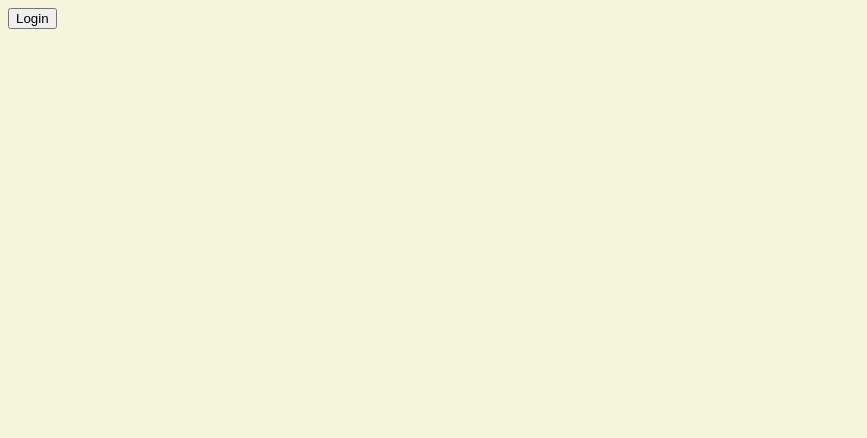
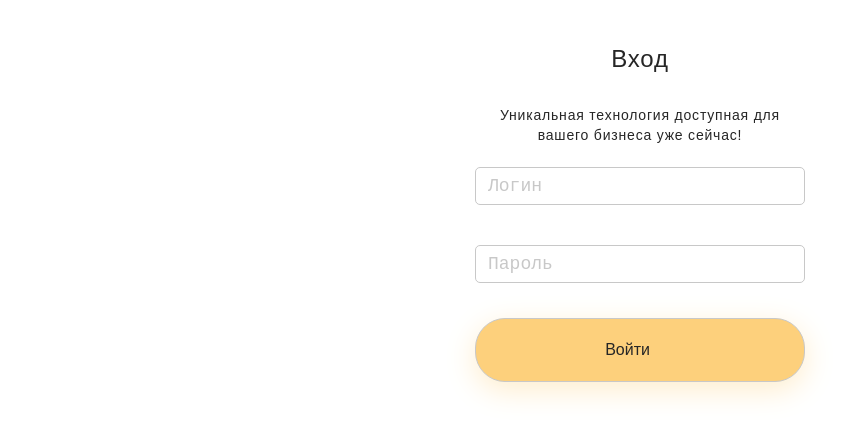
Before and after one commit to UltimaBeaR/gravitel-test-task, a React (Create React App) app: page /login in a window 1280 px wide. Shown: the top 438 px of the page, without its empty margins (0-867 px from the left). Built offline with nearby package versions, Linux system fonts and the light colour scheme.

Commit message:
Верстка формы логина + состояния ошибки и загрузки

```diff
--- /dev/null
+++ b/src/_reset.scss
@@ -0,0 +1,438 @@
+/*! destyle.css v3.0.2 | MIT License | https://github.com/nicolas-cusan/destyle.css */
+
+/* Reset box-model and set borders */
+/* ============================================ */
+
+*,
+::before,
+::after {
+  box-sizing: border-box;
+  border-style: solid;
+  border-width: 0;
+}
+
+/* Document */
+/* ============================================ */
+
+/**
+ * 1. Correct the line height in all browsers.
+ * 2. Prevent adjustments of font size after orientation changes in iOS.
+ * 3. Remove gray overlay on links for iOS.
+ */
+
+html {
+  line-height: 1.15;
+  /* 1 */
+  -webkit-text-size-adjust: 100%;
+  /* 2 */
+  -webkit-tap-highlight-color: transparent;
+  /* 3*/
+}
+
+/* Sections */
+/* ============================================ */
+
+/**
+ * Remove the margin in all browsers.
+ */
+
+body {
+  margin: 0;
+}
+
+/**
+ * Render the `main` element consistently in IE.
+ */
+
+main {
+  display: block;
+}
+
+/* Vertical rhythm */
+/* ============================================ */
+
+p,
+table,
+blockquote,
+address,
+pre,
+iframe,
+form,
+figure,
+dl {
+  margin: 0;
+}
+
+/* Headings */
+/* ============================================ */
+
+h1,
+h2,
+h3,
+h4,
+h5,
+h6 {
+  font-size: inherit;
+  font-weight: inherit;
+  margin: 0;
+}
+
+/* Lists (enumeration) */
+/* ============================================ */
+
+ul,
+ol {
+  margin: 0;
+  padding: 0;
+  list-style: none;
+}
+
+/* Lists (definition) */
+/* ============================================ */
+
+dt {
+  font-weight: bold;
+}
+
+dd {
+  margin-left: 0;
+}
+
+/* Grouping content */
+/* ============================================ */
+
+/**
+ * 1. Add the correct box sizing in Firefox.
+ * 2. Show the overflow in Edge and IE.
+ */
+
+hr {
+  box-sizing: content-box;
+  /* 1 */
+  height: 0;
+  /* 1 */
+  overflow: visible;
+  /* 2 */
+  border-top-width: 1px;
+  margin: 0;
+  clear: both;
+  color: inherit;
+}
+
+/**
+ * 1. Correct the inheritance and scaling of font size in all browsers.
+ * 2. Correct the odd `em` font sizing in all browsers.
+ */
+
+pre {
+  font-family: monospace, monospace;
+  /* 1 */
+  font-size: inherit;
+  /* 2 */
+}
+
+address {
+  font-style: inherit;
+}
+
+/* Text-level semantics */
+/* ============================================ */
+
+/**
+ * Remove the gray background on active links in IE 10.
+ */
+
+a {
+  background-color: transparent;
+  text-decoration: none;
+  color: inherit;
+}
+
+/**
+ * 1. Remove the bottom border in Chrome 57-
+ * 2. Add the correct text decoration in Chrome, Edge, IE, Opera, and Safari.
+ */
+
+abbr[title] {
+  text-decoration: underline dotted;
+  /* 2 */
+}
+
+/**
+ * Add the correct font weight in Chrome, Edge, and Safari.
+ */
+
+b,
+strong {
+  font-weight: bolder;
+}
+
+/**
+ * 1. Correct the inheritance and scaling of font size in all browsers.
+ * 2. Correct the odd `em` font sizing in all browsers.
+ */
+
+code,
+kbd,
+samp {
+  font-family: monospace, monospace;
+  /* 1 */
+  font-size: inherit;
+  /* 2 */
+}
+
+/**
+ * Add the correct font size in all browsers.
+ */
+
+small {
+  font-size: 80%;
+}
+
+/**
+ * Prevent `sub` and `sup` elements from affecting the line height in
+ * all browsers.
+ */
+
+sub,
+sup {
+  font-size: 75%;
+  line-height: 0;
+  position: relative;
+  vertical-align: baseline;
+}
+
+sub {
+  bottom: -0.25em;
+}
+
+sup {
+  top: -0.5em;
+}
+
+/* Replaced content */
+/* ============================================ */
+
+/**
+ * Prevent vertical alignment issues.
+ */
+
+svg,
+img,
+embed,
+object,
+iframe {
+  vertical-align: bottom;
+}
+
+/* Forms */
+/* ============================================ */
+
+/**
+ * Reset form fields to make them styleable.
+ * 1. Make form elements stylable across systems iOS especially.
+ * 2. Inherit text-transform from parent.
+ */
+
+button,
+input,
+optgroup,
+select,
+textarea {
+  -webkit-appearance: none;
+  /* 1 */
+  appearance: none;
+  vertical-align: middle;
+  color: inherit;
+  font: inherit;
+  background: transparent;
+  padding: 0;
+  margin: 0;
+  border-radius: 0;
+  text-align: inherit;
+  text-transform: inherit;
+  /* 2 */
+}
+
+/**
+ * Reset radio and checkbox appearance to preserve their look in iOS.
+ */
+
+[type="checkbox"] {
+  -webkit-appearance: checkbox;
+  appearance: checkbox;
+}
+
+[type="radio"] {
+  -webkit-appearance: radio;
+  appearance: radio;
+}
+
+/**
+ * Correct cursors for clickable elements.
+ */
+
+button,
+[type="button"],
+[type="reset"],
+[type="submit"] {
+  cursor: pointer;
+}
+
+button:disabled,
+[type="button"]:disabled,
+[type="reset"]:disabled,
+[type="submit"]:disabled {
+  cursor: default;
+}
+
+/**
+ * Improve outlines for Firefox and unify style with input elements & buttons.
+ */
+
+:-moz-focusring {
+  outline: auto;
+}
+
+select:disabled {
+  opacity: inherit;
+}
+
+/**
+ * Remove padding
+ */
+
+option {
+  padding: 0;
+}
+
+/**
+ * Reset to invisible
+ */
+
+fieldset {
+  margin: 0;
+  padding: 0;
+  min-width: 0;
+}
+
+legend {
+  padding: 0;
+}
+
+/**
+ * Add the correct vertical alignment in Chrome, Firefox, and Opera.
+ */
+
+progress {
+  vertical-align: baseline;
+}
+
+/**
+ * Remove the default vertical scrollbar in IE 10+.
+ */
+
+textarea {
+  overflow: auto;
+}
+
+/**
+ * Correct the cursor style of increment and decrement buttons in Chrome.
+ */
+
+[type="number"]::-webkit-inner-spin-button,
+[type="number"]::-webkit-outer-spin-button {
+  height: auto;
+}
+
+/**
+ * 1. Correct the outline style in Safari.
+ */
+
+[type="search"] {
+  outline-offset: -2px;
+  /* 1 */
+}
+
+/**
+ * Remove the inner padding in Chrome and Safari on macOS.
+ */
+
+[type="search"]::-webkit-search-decoration {
+  -webkit-appearance: none;
+}
+
+/**
+ * 1. Correct the inability to style clickable types in iOS and Safari.
+ * 2. Fix font inheritance.
+ */
+
+::-webkit-file-upload-button {
+  -webkit-appearance: button;
+  /* 1 */
+  font: inherit;
+  /* 2 */
+}
+
+/**
+ * Clickable labels
+ */
+
+label[for] {
+  cursor: pointer;
+}
+
+/* Interactive */
+/* ============================================ */
+
+/*
+ * Add the correct display in Edge, IE 10+, and Firefox.
+ */
+
+details {
+  display: block;
+}
+
+/*
+ * Add the correct display in all browsers.
+ */
+
+summary {
+  display: list-item;
+}
+
+/*
+ * Remove outline for editable content.
+ */
+
+[contenteditable]:focus {
+  outline: auto;
+}
+
+/* Tables */
+/* ============================================ */
+
+/**
+1. Correct table border color inheritance in all Chrome and Safari.
+*/
+
+table {
+  border-color: inherit;
+  /* 1 */
+  border-collapse: collapse;
+}
+
+caption {
+  text-align: left;
+}
+
+td,
+th {
+  vertical-align: top;
+  padding: 0;
+}
+
+th {
+  text-align: left;
+  font-weight: bold;
+}
--- a/src/components/Dashboard.tsx
+++ b/src/components/Dashboard.tsx
@@ -28,10 +28,6 @@ function DashboardDiagram(props: DashboardDiagramProps) {
 function Dashboard() {
   const { gqlDashboardData, gqlDashboardLoading, gqlDashboardError } = useGqlDashboardQuery();
 
-  if (gqlDashboardData) {
-    console.log(gqlDashboardData);
-  }
-
   if (gqlDashboardLoading) {
     return (
       <div>Загрузка данных...</div>
--- /dev/null
+++ b/src/components/Layout.module.scss
@@ -0,0 +1,6 @@
+.center-contents {
+  display: flex;
+  flex-direction: column;
+  justify-content: center;
+  align-items: center;
+}
--- a/src/components/Layout.tsx
+++ b/src/components/Layout.tsx
@@ -1,9 +1,11 @@
 import { Outlet } from "react-router";
+
+import classes from './Layout.module.scss';
 
 function Layout() {
   return (
     <>
-      <main>
+      <main className={classes['center-contents']}>
         <Outlet />
       </main>
     </>
--- /dev/null
+++ b/src/components/LoginForm.module.scss
@@ -0,0 +1,90 @@
+$form-border-color: rgb(200, 200, 200);
+$form-accent-color: rgb(253, 208, 124);
+
+@keyframes loader {
+  0% { transform: rotate(0deg); }
+  99% { transform: rotate(360deg); }
+}
+
+.form {
+  max-width: 330px;
+  text-align: center;
+
+  h2 {
+    font-size: 24px;
+    margin-bottom: 32px;
+  }
+
+  &.loading {
+    background-color: blue;
+  }
+}
+
+.slogan {
+  font-size: 14px;
+  line-height: 20px;
+  margin-bottom: 22px;
+}
+
+.input {
+  display: block;
+  width: 100%;
+  text-align: start;
+  padding: 8px 12px 8px 12px;
+  border: 1px solid $form-border-color;
+  border-radius: 5px;
+  font-family: monospace;
+  font-size: 18px;
+
+  &:focus, &:focus-visible {
+    outline: none;
+    border-color: $form-accent-color;
+  }
+
+  &::placeholder {
+    color: $form-border-color;
+  }
+
+  &:not(:last-of-type) {
+    margin-bottom: 40px;
+  }
+}
+
+.button {
+  margin-top: 35px;
+  width: 100%;
+  padding: 22px;
+  border: 1px solid $form-border-color;
+  background-color: $form-accent-color;
+  border-radius: 30px;
+  box-shadow: 0px 8px 30px lighten($form-accent-color, 16%);
+  transition: box-shadow 0.1s ease-out;
+
+  &:hover {
+    box-shadow: 0px 8px 20px lighten($form-accent-color, 10%);
+  }
+}
+
+.button-loader {
+  &:after {
+    display: inline-block;
+    content: "\f110";
+    visibility: hidden;
+    opacity: 0;
+    font-family: FontAwesome;
+    font-size: 16px;
+    line-height: 16px;
+    transition: opacity 0.5s ease-out;
+  }
+
+  &.visible:after {
+    visibility: visible;
+    opacity: 1;
+    animation: loader 1s infinite linear;
+  }
+}
+
+.login-error {
+  margin-top: 20px;
+  color: red;
+}
--- a/src/components/LoginForm.tsx
+++ b/src/components/LoginForm.tsx
@@ -1,26 +1,50 @@
+import { FormEvent, useRef, useState } from 'react';
 import { useNavigate } from 'react-router-dom';
 import { useGqlLoginMutation } from 'hooks/graphql/loginMutation';
+
+import classes from './LoginForm.module.scss';
 
 function LoginForm() {
   const { gqlLogin, gqlLoginData, gqlLoginLoading, gqlLoginError } = useGqlLoginMutation();
 
   const navigate = useNavigate();
 
+  const loginInputRef = useRef<HTMLInputElement>(null);
+  const passwordInputRef = useRef<HTMLInputElement>(null);
+
+  const [showError, setShowError] = useState(false);
+
   if (gqlLoginData) {
     navigate('/');
     return <div>Переадресация...</div>;
   }
 
-  const loginHandler = async () => {
-    await gqlLogin('UserOne', 'pass');
+  const loginHandler = async (event: FormEvent<HTMLFormElement>) => {
+    event.preventDefault();
+
+    setShowError(true);
+
+    const login = loginInputRef.current?.value;
+    const password = passwordInputRef.current?.value;
+
+    if (login !== undefined && password !== undefined) {
+      await gqlLogin(login, password);
+    }
+  };
+
+  const inputHandler = () => {
+    setShowError(false);
   };
 
   return (
-    <div>
-      { gqlLoginLoading && 'loading...' }
-      { gqlLoginError && 'error ' + JSON.stringify(gqlLoginError) }
-      <button onClick={loginHandler}>Login</button>
-    </div>
+    <form className={`${classes.form} ${gqlLoginLoading ? 'disable-interaction' : ''}`} onSubmit={loginHandler}>
+      <h2>Вход</h2>
+      <p className={classes.slogan}>Уникальная технология доступная для вашего бизнеса уже сейчас!</p>
+      <input ref={loginInputRef} className={classes.input} type='text' placeholder='Логин' onInput={inputHandler} />
+      <input ref={passwordInputRef} className={classes.input} type='password' placeholder='Пароль' onInput={inputHandler} />
+      <button className={classes.button} type='submit'>Войти&nbsp;&nbsp;<span className={`${classes['button-loader']} ${gqlLoginLoading ? classes.visible : ''}`} /></button>
+      { showError && gqlLoginError && <p className={classes['login-error']}>Ошибка входа</p> }
+    </form>
   );
 }
 
--- a/src/components/pages/DashboardPage.tsx
+++ b/src/components/pages/DashboardPage.tsx
@@ -3,10 +3,10 @@ import LogoutButton from "components/LogoutButton";
 
 function DashboardPage() {
   return (
-    <>
+    <div>
       <Dashboard />
       <LogoutButton />
-    </>
+    </div>
   );
 }
 
--- /dev/null
+++ b/src/components/pages/LoginPage.module.scss
@@ -0,0 +1,3 @@
+.offsets {
+  margin: 45px;
+}
--- a/src/components/pages/LoginPage.tsx
+++ b/src/components/pages/LoginPage.tsx
@@ -1,8 +1,12 @@
 import LoginForm from "components/LoginForm";
+
+import classes from './LoginPage.module.scss';
 
 function LoginPage() {
   return (
-    <LoginForm />
+    <div className={classes.offsets}>
+      <LoginForm />
+    </div>
   );
 }
 
--- a/src/main.scss
+++ b/src/main.scss
@@ -1,3 +1,22 @@
+@import './reset';
+
+@import url(//netdna.bootstrapcdn.com/font-awesome/3.2.1/css/font-awesome.min.css);
+
 body {
-  background-color: beige;
+  font: normal 16px Arial, Helvetica, sans-serif;
+  letter-spacing: 0.05em;
+  color: rgb(38, 38, 38);
 }
+
+.disable-interaction {
+  pointer-events: none;
+  user-select: none;
+
+  &:focus {
+    outline: 0;
+  }
+
+  *:focus {
+    outline: 0;
+  }
+}
```
